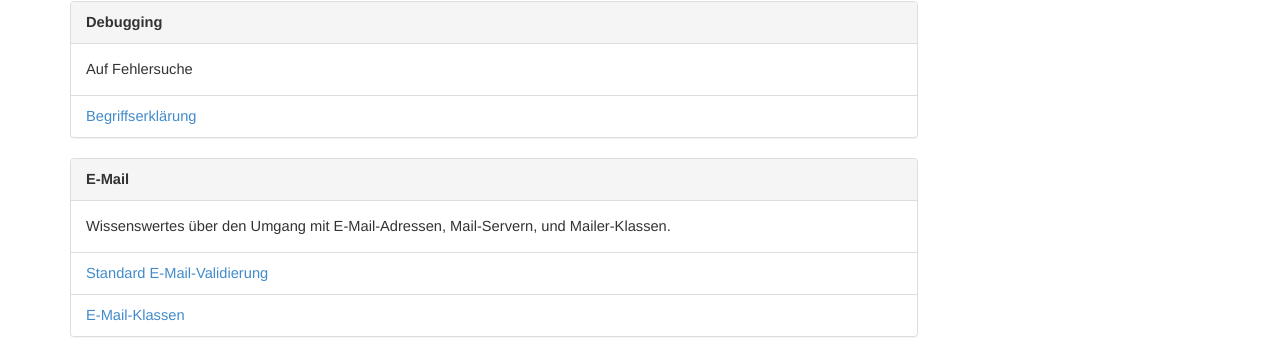
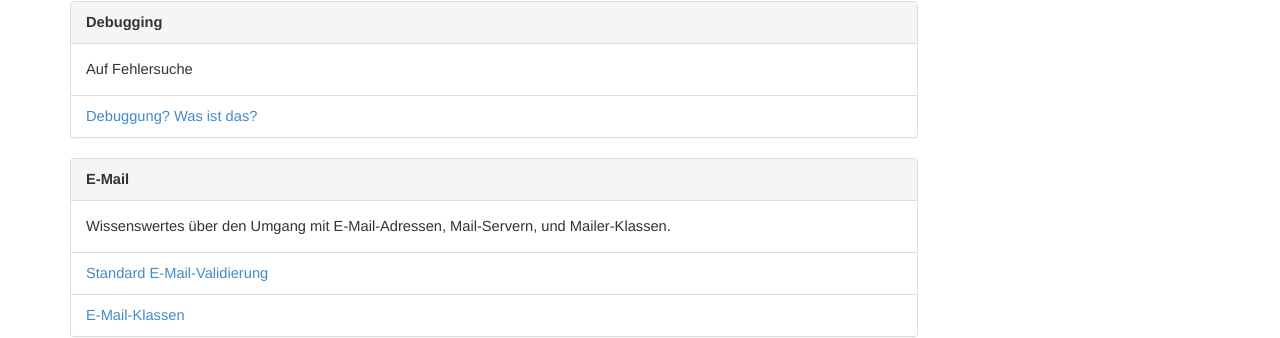
Before and after one commit to php-de/php-de.github.io, a Jekyll site: the page built from index.md, in a window 1280 px wide. Shown: the part 806-1144 px from the top of the page. Built offline with Jekyll 4.4.1, drawn with Linux system fonts in a browser that asks for light colours.

Commit message:
Update index.md

```diff
--- a/index.md
+++ b/index.md
@@ -32,7 +32,7 @@ pageSections:
     -   name: "Debugging"
         desc: "Auf Fehlersuche"
         entrys:
-            -   name: "Begriffserklärung"
+            -   name: "Debuggung? Was ist das?"
                 url: /debugging/debugging.html
 
 
```
